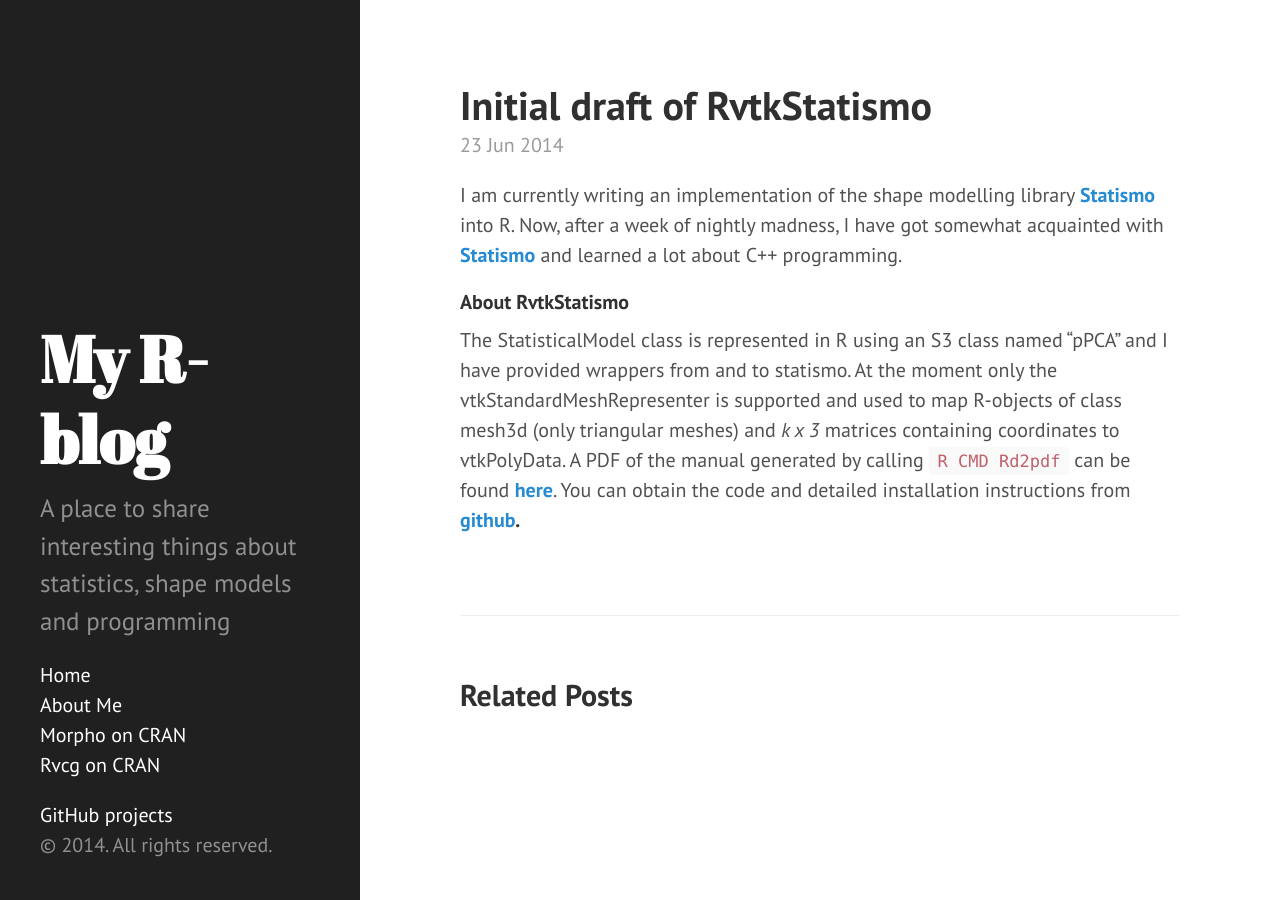
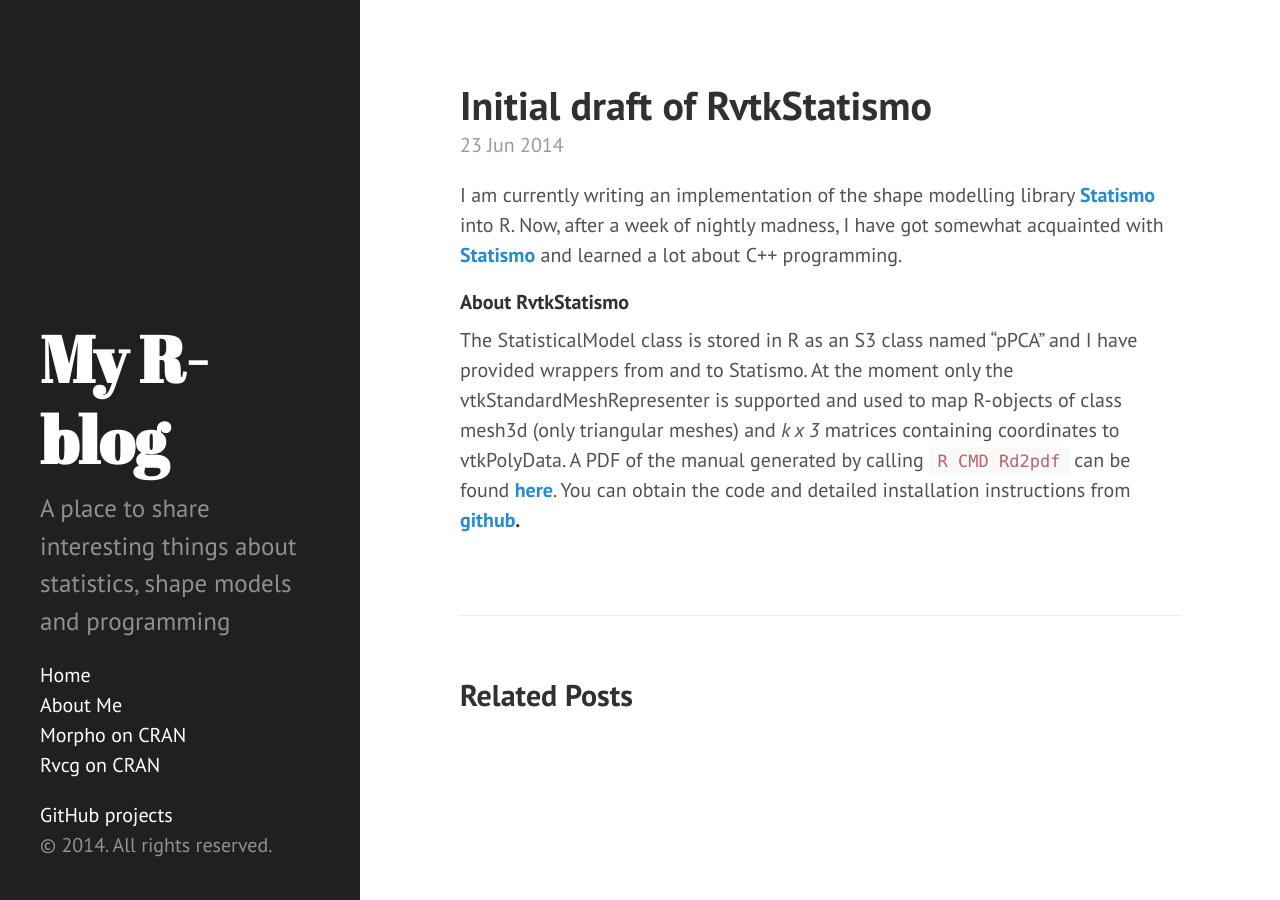
Before and after one commit to zarquon42b/zarquon42b.github.io, a Jekyll site: the page built from _posts/2014-06-23-RvtkStatismo.md, in a window 1280 px wide. Built offline with Jekyll 4.4.1, drawn with Linux system fonts in a browser that asks for light colours; Markdown is read by kramdown in place of the engine named in the settings.

Commit message:
updated pdf

````diff
--- a/_posts/2014-06-23-RvtkStatismo.md
+++ b/_posts/2014-06-23-RvtkStatismo.md
@@ -5,4 +5,4 @@ title: Initial draft of RvtkStatismo
 
 I am currently writing an implementation of the shape modelling library **[Statismo](https://github.com/statismo/statismo)** into R. Now, after a week of nightly madness, I have got somewhat acquainted with **[Statismo](https://github.com/statismo/statismo)** and learned a lot about C++ programming.
 ####About RvtkStatismo
-The StatisticalModel class is represented in R using an S3 class named "pPCA" and I have provided wrappers from and to statismo. At the moment only the vtkStandardMeshRepresenter is supported and used to map R-objects of class mesh3d (only triangular meshes) and *k x 3* matrices containing coordinates to vtkPolyData. A PDF of the manual generated by calling ```R CMD Rd2pdf``` can be found **[here](../resources/RvtkStatismo.pdf)**. You can obtain the code and detailed installation instructions from **[github](https://github.com/zarquon42b/RvtkStatismo).**
+The StatisticalModel class is stored in R as an S3 class named "pPCA" and I have provided wrappers from and to Statismo. At the moment only the vtkStandardMeshRepresenter is supported and used to map R-objects of class mesh3d (only triangular meshes) and *k x 3* matrices containing coordinates to vtkPolyData. A PDF of the manual generated by calling ```R CMD Rd2pdf``` can be found **[here](../resources/RvtkStatismo.pdf)**. You can obtain the code and detailed installation instructions from **[github](https://github.com/zarquon42b/RvtkStatismo).**
````
Also changed, not shown: 5 other files.
